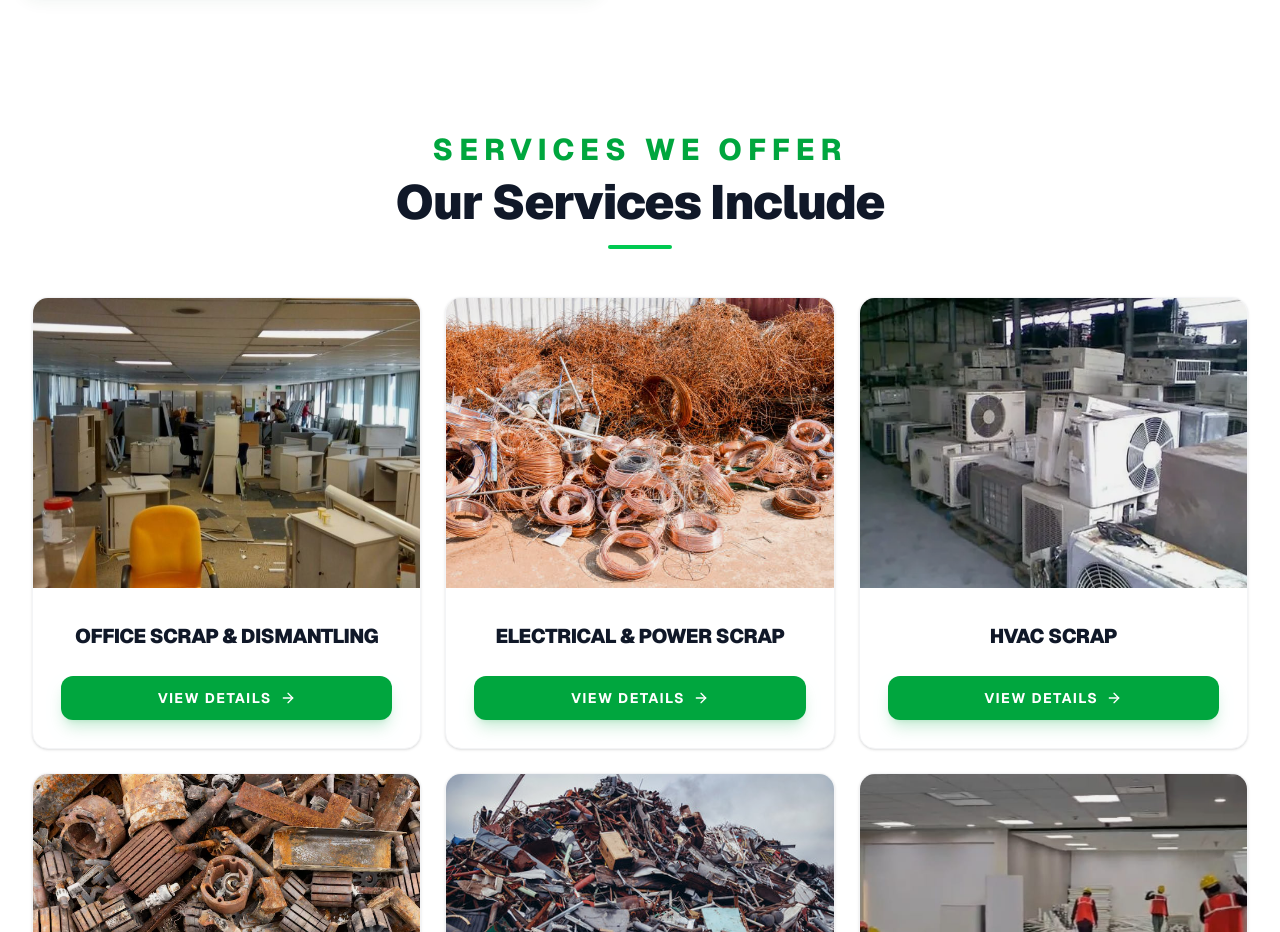
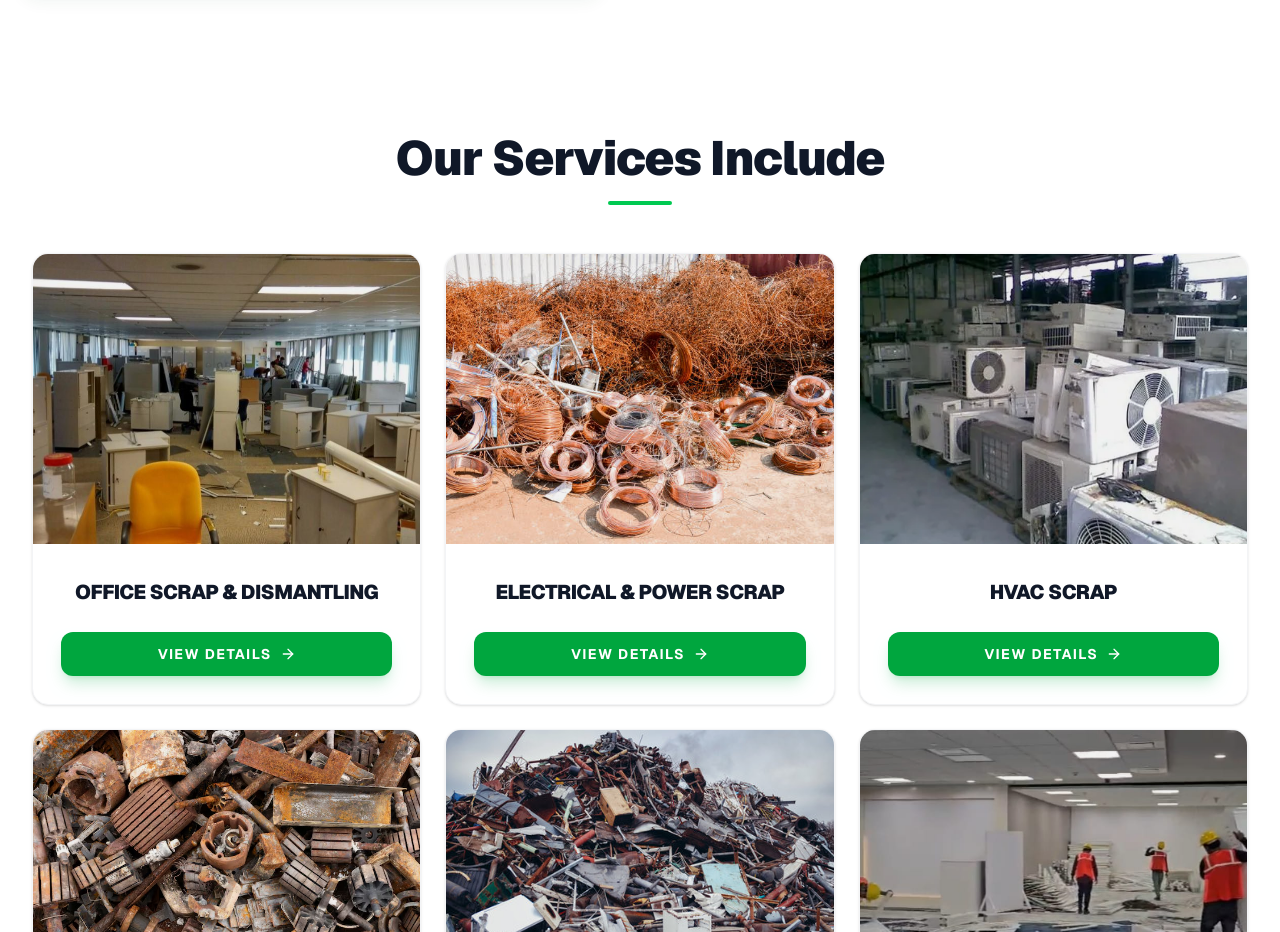
Before and after one commit to aspltechdev/ak-enterprises, a Next.js app: page / in a window 1280 px wide. Shown: the part 1560-2492 px from the top of the page. Built offline with nearby package versions, Linux system fonts and the light colour scheme.

Commit message:
Remove redundant services heading

```diff
--- a/src/components/About.tsx
+++ b/src/components/About.tsx
@@ -114,7 +114,7 @@ export function About() {
 
 
         <div className="text-center mb-8 md:mb-12 px-4 max-w-2xl mx-auto">
-          <h2 className="text-green-600 font-extrabold uppercase mb-2 text-base md:text-2xl lg:text-3xl tracking-[0.2em]">Services we offer</h2>
+
           <h3 className="text-2xl md:text-4xl lg:text-5xl font-black text-gray-900 tracking-tight leading-[1.1]">Our Services Include</h3>
           <div className="w-16 h-1 bg-green-500 mx-auto mt-4 rounded-full"></div>
         </div>
```
